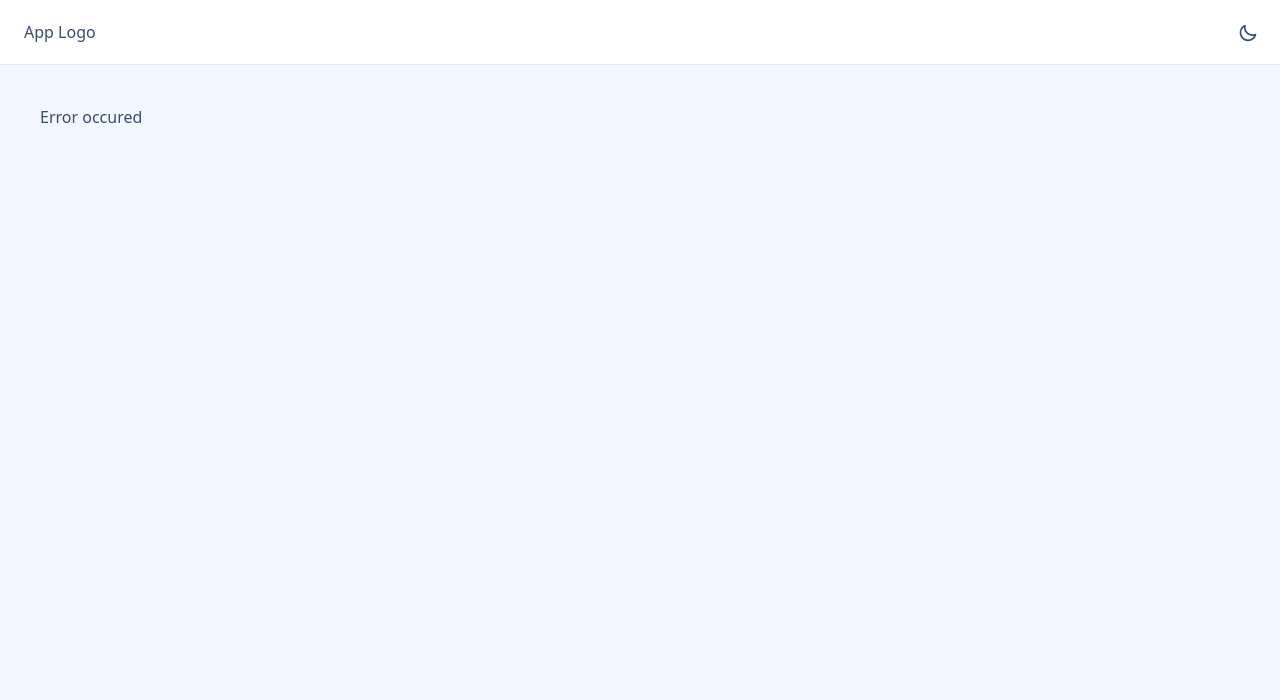
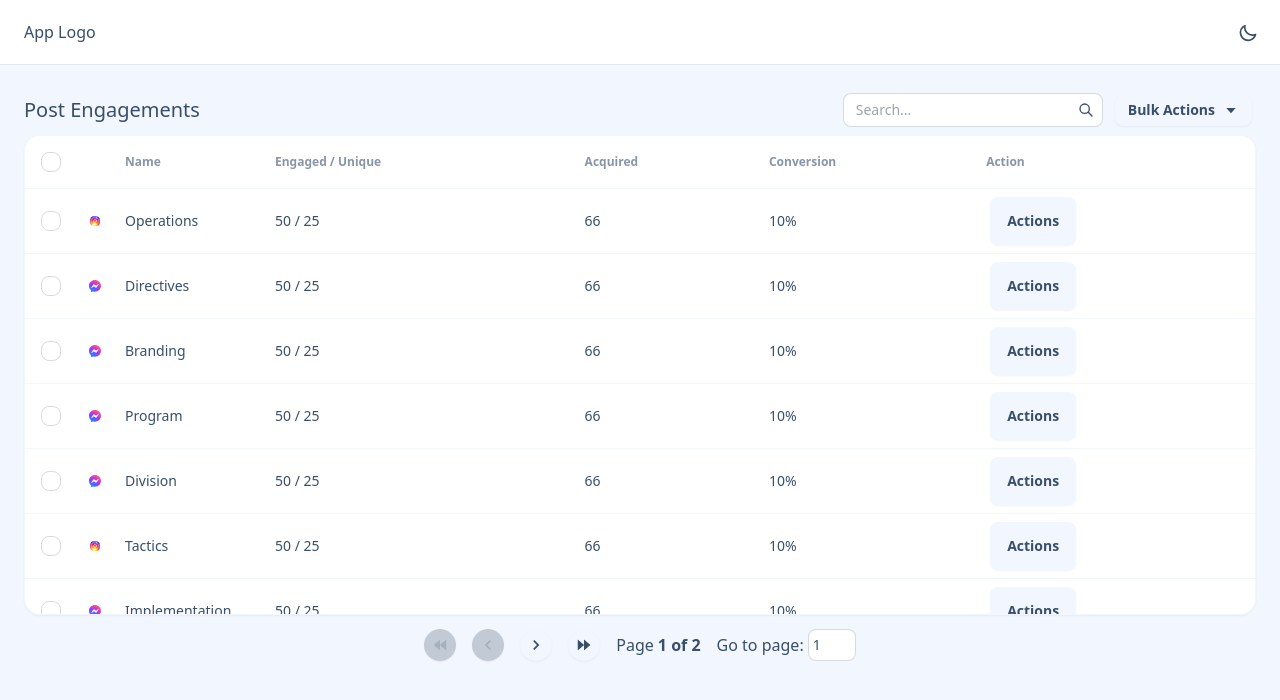
Before and after one commit to ogunsolahabib/clepher-post-engagements, a React (Vite) app: page /post-engagements in a window 1280 px wide. Shown: the top 700 px of the page. Built offline with nearby package versions, Linux system fonts and the light colour scheme.

Commit message:
update layout and routes

```diff
--- a/src/App.tsx
+++ b/src/App.tsx
@@ -5,7 +5,7 @@ export function App() {
   const navigate = useNavigate();
 
   useEffect(() => {
-    navigate('/post-engagement');
+    navigate('/post-engagements');
   }, [navigate])
 
   return (
--- a/src/components/RootLayout.tsx
+++ b/src/components/RootLayout.tsx
@@ -3,7 +3,7 @@ import Header from "./sections/Header";
 export default function RootLayout({ children }: { children: React.ReactNode }) {
     return <div className="bg-base-200 min-h-screen">
         <Header />
-        <main className='p-10'>
+        <main className='py-5 px-6'>
             {children}
         </main>
     </div>
--- a/src/components/page-specific/PostEngagement/PostsTable.tsx
+++ b/src/components/page-specific/PostEngagement/PostsTable.tsx
@@ -11,6 +11,7 @@ import Input from "../../ui/Input"
 import getFilteredList from "../../../utills/getFilteredList"
 import Search from "../../icons/Search"
 import ArrowDown from "../../icons/ArrowDown"
+import { Link } from "react-router-dom"
 
 const renderChannelIcon = (channel: any) => {
     switch (channel) {
@@ -97,9 +98,9 @@ export default function PostsTable() {
         { title: "Conversion", accessor: (data) => `${data.conversion}%` },
 
         {
-            title: "Action", accessor: () => <Dropdown className='dropdown-end' labelNode={
+            title: "Action", accessor: (data) => <Dropdown className='dropdown-end' labelNode={
                 <Button size='xs' variant='outline'>Actions</Button>} contentNode={<DropDownContent className="menu menu-xs shadow bg-base-100">
-                    <li><a>Edit</a></li>
+                    <li><Link to={`/post-engagements/${data.id}/edit`}>Edit</Link></li>
                     <li><a>Rename</a></li>
                     <li><a>Delete</a></li>
                 </DropDownContent>
@@ -113,7 +114,7 @@ export default function PostsTable() {
             <div className="flex gap-2 items-center">
                 <label className="input input-bordered flex items-center gap-2 size-fit pl-0 pr-2">
 
-                    <Input value={searchInputValue} onChange={e => setSearchInputValue(e.target.value)} type="search" id="search" placeholder="Search" className="input-sm grow border-0 focus:outline-none" autoComplete="off" />
+                    <Input value={searchInputValue} onChange={e => setSearchInputValue(e.target.value)} type="search" id="search" placeholder="Search..." className="input-sm grow border-0 focus:outline-none" autoComplete="off" />
                     <Search />
 
                 </label>
--- a/src/components/ui/Breadcrumbs.tsx
+++ b/src/components/ui/Breadcrumbs.tsx
@@ -5,7 +5,7 @@ interface BreadcrumbProps extends React.HTMLAttributes<HTMLSpanElement> {
     items: React.ReactNode[]
 }
 export default function Breadcrumb({ items, className, ...props }: BreadcrumbProps) {
-    return <div className={mergeClassNames("text-sm breadcrumbs", className)} {...props}>
+    return <div className={mergeClassNames("breadcrumbs", className)} {...props}>
         <ul>
             {items.map((item, i) => <li key={i}>{item}</li>
             )}
--- a/src/main.tsx
+++ b/src/main.tsx
@@ -13,11 +13,11 @@ const router = createBrowserRouter([
     element: <App />,
   },
   {
-    path: "/post-engagement",
+    path: "/post-engagements",
     element: <PostEngagement />
   },
   {
-    path: '/post-engagement/:id/edit',
+    path: '/post-engagements/:id/edit',
     element: <EditPostEngagement />
   },
   { path: "*", element: <ErrorPage /> }
```
